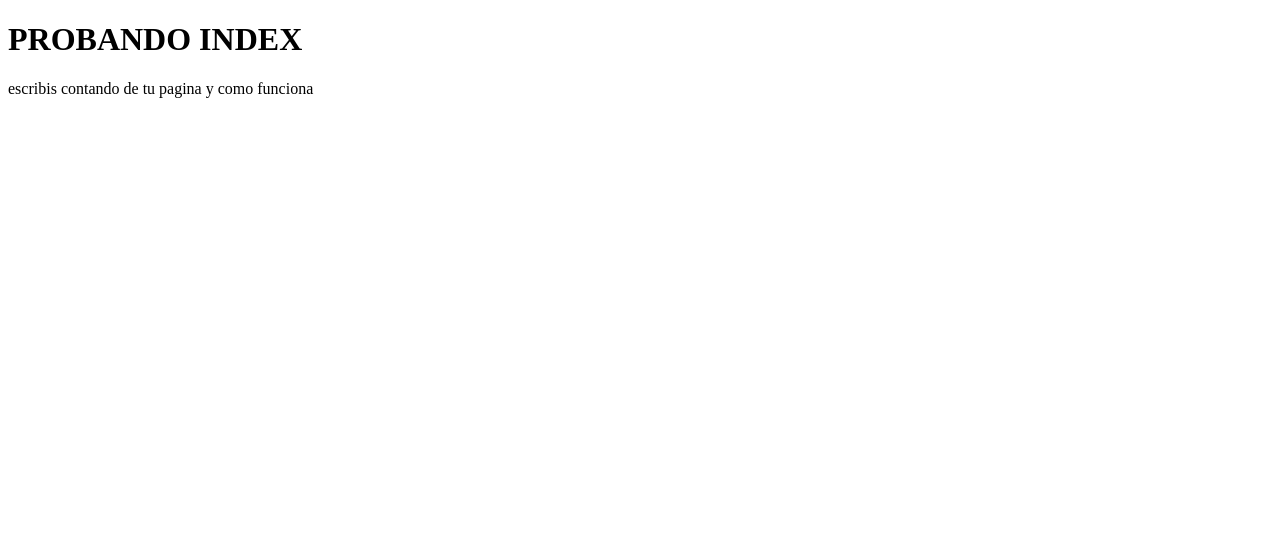
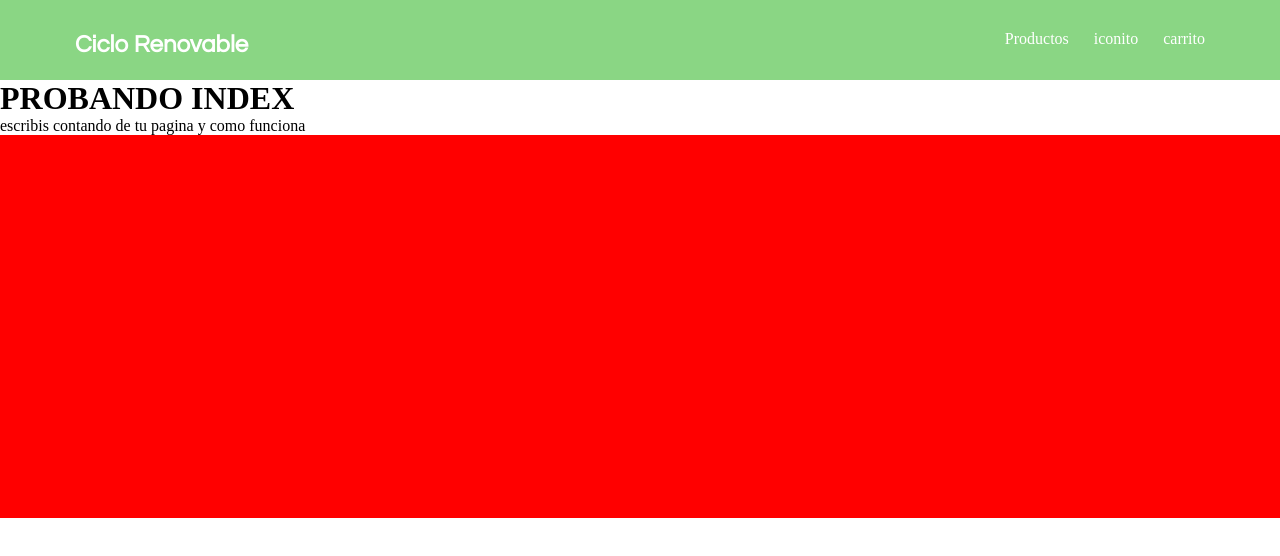
Before and after one commit to GuadalupeVelazquez/CRenovable-Front, a website: page public/pages/homePage.html in a window 1280 px wide. Drawn offline with Linux system fonts and the light colour scheme; files that its build step writes are made by us from their sources; files whose address does not match are found by name.

Commit message:
started working on homepage

```diff
--- a/package.json
+++ b/package.json
@@ -18,6 +18,7 @@
   },
   "homepage": "https://github.com/GuadalupeVelazquez/CRenovable-Front#readme",
   "dependencies": {
+    "ejs": "^3.1.9",
     "express": "^4.18.2"
   },
   "devDependencies": {
--- a/public/pages/homePage.html
+++ b/public/pages/homePage.html
@@ -8,7 +8,22 @@
     <title>Documento</title>
 </head>
 <body>
+    <header class="header">
+        <div class="page-header">
+            <span>Ciclo Renovable</span>
+        </div>
+        <div class="page-toolbar">
+            <ul class="toolbar-list">
+                <li class="toolbar-list-item"><a class="toolbar-link" href="/products">Productos</a></li>
+                <li class="toolbar-list-item">iconito</li>
+                <li class="toolbar-list-item">carrito</li>
+            </ul>
+        </div>
+    </header>
     <h1>PROBANDO INDEX</h1>
     <p>escribis contando de tu pagina y como funciona</p>
+    <footer class="footer">
+
+    </footer>
 </body>
 </html>
--- a/public/styles/style.css
+++ b/public/styles/style.css
@@ -0,0 +1,40 @@
+*{
+    margin:0px;
+    padding:0px;
+}
+
+.header{
+    width: 100%;
+    height: 80px;
+    background-color: #8AD684;
+    display: flex;
+    justify-content: space-between;
+}
+.footer{
+    width: 100%;
+    height: 383px;
+    background-color: red;
+}
+.page-header{
+    padding:30px 0px 30px 75px ;
+    color: #ffffff;
+    font-family: Century Gothic;
+    font-size: 24px;
+    font-weight: 700;
+    line-height: 29px;
+    letter-spacing: 0em;
+    text-align: left;
+}
+.page-toolbar{
+    padding:30px 75px 30px 0px ;
+}
+.toolbar-list{
+    color: #ffffff;
+    list-style: none;
+    display: flex;
+    gap: 25px;
+}
+.toolbar-link{
+    text-decoration: none;
+    color: #ffffff;
+}
```
